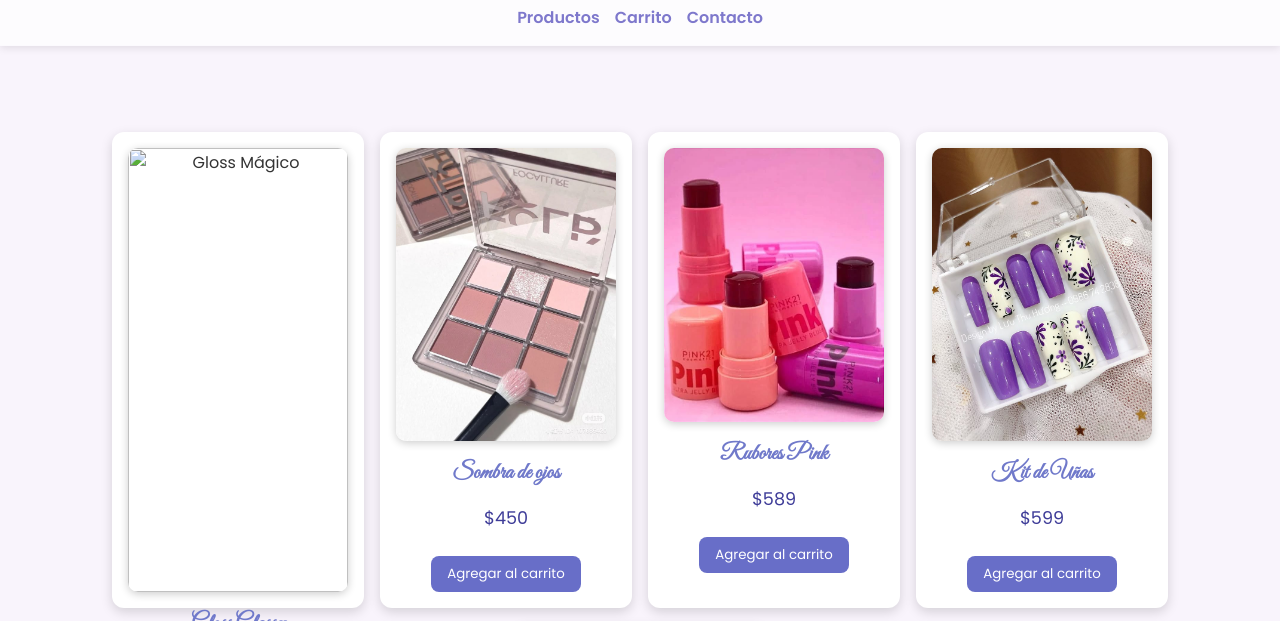
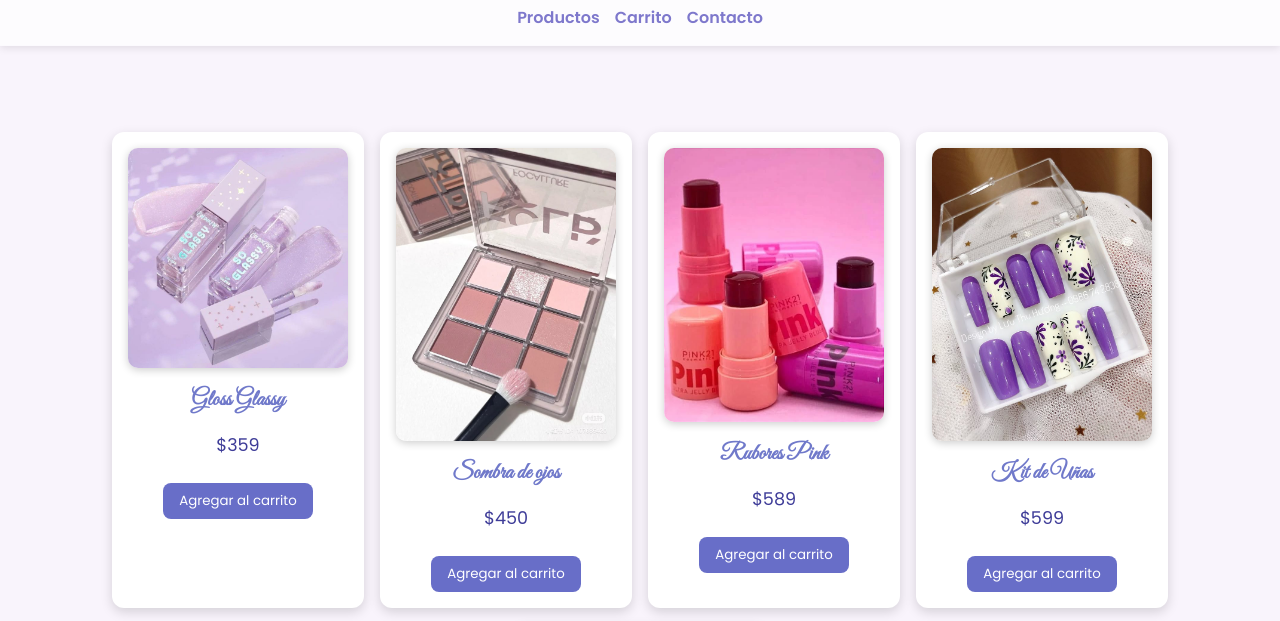
Before and after one commit to Vaniprog/tienda, a plain HTML site: page index.html in a window 1280 px wide. Shown: the part 115-736 px from the top of the page. Drawn offline with Linux system fonts and the light colour scheme.

Commit message:
Update index.html

```diff
--- a/index.html
+++ b/index.html
@@ -26,7 +26,7 @@
     <section id="productos" class="productos">
       <!-- MUCHOS PRODUCTOS -->
       <div class="producto">
-        <img src="<img src="images/78142056-82dd-409e-8c4d-839bbca64a12.jpeg"  alt="Gloss Mágico">
+        <img src="images/78142056-82dd-409e-8c4d-839bbca64a12.jpeg"  alt="Gloss Mágico">
         <h2>Gloss Glassy</h2>
         <p>$359</p>
         <button onclick="agregarAlCarrito('Gloss Glassy', 359)">Agregar al carrito</button>
```
